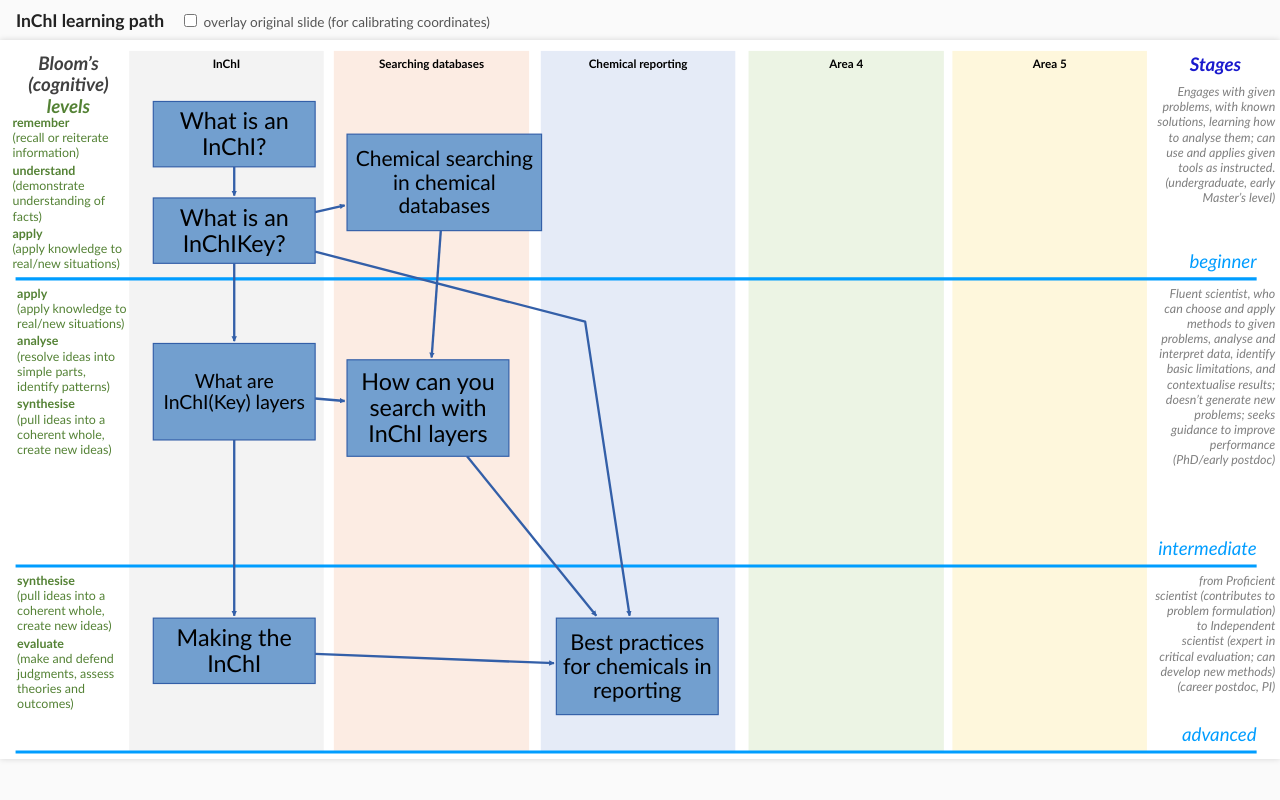
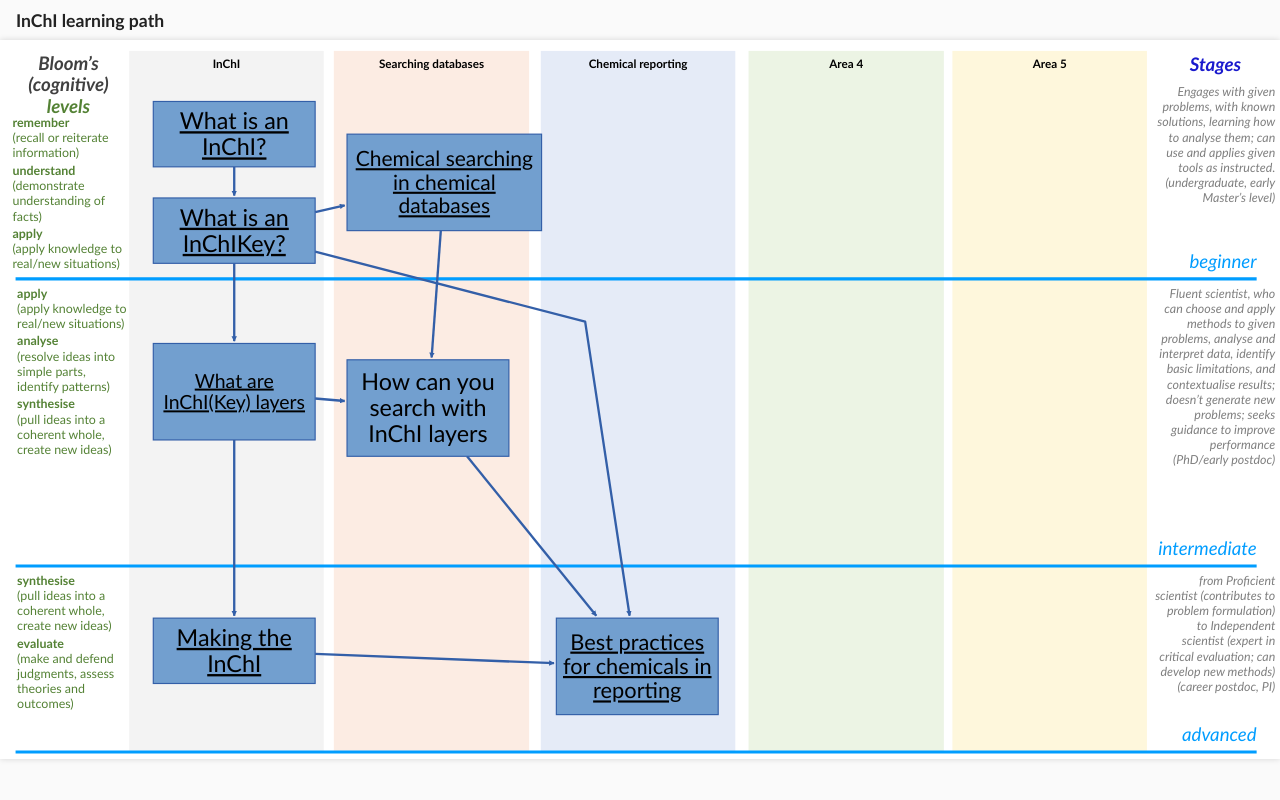
Before and after one commit to FAIR4ChemNL/fair4chemnl-lp, a Flask app: page /inchi.html in a window 1280 px wide. Run offline with Flask 3, Linux system fonts and the light colour scheme; some libraries are stand-ins or nearby versions.

Commit message:
Added links to training materials and removed the overlay original template functionality

```diff
--- a/app.py
+++ b/app.py
@@ -6,7 +6,6 @@ from flask import Flask, abort, render_template, send_from_directory
 
 ROOT = Path(__file__).parent
 DATA_DIR = ROOT / "data"
-BACKGROUND = "background/learning_path.png"
 
 app = Flask(__name__)
 
@@ -34,7 +33,6 @@ def path_page(name):
         title=paths[name],
         prefix="/",
         data_url=f"/data/{name}.json",
-        background=f"/{BACKGROUND}",
     )
 
 
@@ -43,10 +41,6 @@ def data_file(filename):
     return send_from_directory(DATA_DIR, filename)
 
 
-@app.route("/background/learning_path.png")
-def background():
-    return send_from_directory(ROOT / "background", "learning_path.png")
-
 
 if __name__ == "__main__":
     app.run(debug=True)
--- a/build_static.py
+++ b/build_static.py
@@ -6,7 +6,7 @@ import shutil
 import sys
 from pathlib import Path
 
-from app import ROOT, DATA_DIR, BACKGROUND, app, available_paths
+from app import ROOT, DATA_DIR, app, available_paths
 
 OUT = ROOT / "docs"
 
@@ -17,14 +17,12 @@ def main(names):
     OUT.mkdir(exist_ok=True)
     shutil.copytree(ROOT / "static", OUT / "static", dirs_exist_ok=True)
     (OUT / "data").mkdir(exist_ok=True)
-    (OUT / "background").mkdir(exist_ok=True)
-    shutil.copy(ROOT / BACKGROUND, OUT / BACKGROUND)
     (OUT / ".nojekyll").touch()
     env = app.jinja_env
     for name in names:
         shutil.copy(DATA_DIR / f"{name}.json", OUT / "data" / f"{name}.json")
         html = env.get_template("path.html").render(
-            title=paths[name], prefix="", data_url=f"data/{name}.json", background=BACKGROUND
+            title=paths[name], prefix="", data_url=f"data/{name}.json"
         )
         (OUT / f"{name}.html").write_text(html, encoding="utf-8")
         print("wrote", OUT / f"{name}.html")
--- a/data/inchi.json
+++ b/data/inchi.json
@@ -121,7 +121,8 @@
       "x": 301,
       "y": 121,
       "width": 208,
-      "height": 84
+      "height": 84,
+      "url": "https://fair4chemnl.github.io/training-material/materials/50"
     },
     {
       "id": "what-inchikey",
@@ -130,7 +131,8 @@
       "x": 301,
       "y": 245,
       "width": 208,
-      "height": 84
+      "height": 84,
+      "url": "https://fair4chemnl.github.io/training-material/materials/7"
     },
     {
       "id": "layers",
@@ -140,7 +142,8 @@
       "y": 452,
       "width": 208,
       "height": 124,
-      "fontSize": 25
+      "fontSize": 25,
+      "url": "https://fair4chemnl.github.io/training-material/materials/50"
     },
     {
       "id": "making",
@@ -149,7 +152,8 @@
       "x": 301,
       "y": 785,
       "width": 208,
-      "height": 84
+      "height": 84,
+      "url": "https://fair4chemnl.github.io/training-material/materials/6"
     },
     {
       "id": "chem-search",
@@ -159,7 +163,8 @@
       "y": 183,
       "width": 250,
       "height": 124,
-      "fontSize": 27
+      "fontSize": 27,
+      "url": "https://fair4chemnl.github.io/training-material/materials/34"
     },
     {
       "id": "search-layers",
@@ -178,7 +183,8 @@
       "y": 805,
       "width": 208,
       "height": 124,
-      "fontSize": 28
+      "fontSize": 28,
+      "url": "https://fair4chemnl.github.io/training-material/materials/4"
     }
   ],
   "arrows": [
--- a/docs/static/learning_path.css
+++ b/docs/static/learning_path.css
@@ -14,6 +14,7 @@ header.lp-header label { font-size: .85rem; color: #555; }
 .level-label { font-size: 24px; font-style: italic; fill: #009dff; }
 .box-label { fill: #000; pointer-events: none; }
 .box a { cursor: pointer; }
+.box a .box-label { text-decoration: underline; text-decoration-thickness: 1px; text-underline-offset: 4px; }
 .box:hover rect { filter: brightness(1.08); }
 .arrow:hover { stroke-width: 5; }
 .index { max-width: 40rem; margin: 2rem auto; padding: 0 1rem; }
--- a/static/learning_path.css
+++ b/static/learning_path.css
@@ -14,6 +14,7 @@ header.lp-header label { font-size: .85rem; color: #555; }
 .level-label { font-size: 24px; font-style: italic; fill: #009dff; }
 .box-label { fill: #000; pointer-events: none; }
 .box a { cursor: pointer; }
+.box a .box-label { text-decoration: underline; text-decoration-thickness: 1px; text-underline-offset: 4px; }
 .box:hover rect { filter: brightness(1.08); }
 .arrow:hover { stroke-width: 5; }
 .index { max-width: 40rem; margin: 2rem auto; padding: 0 1rem; }
--- a/static/learning_path.js
+++ b/static/learning_path.js
@@ -1,7 +1,7 @@
 /*
  * Reusable d3.js renderer for Bloom's-taxonomy based learning path slides.
  *
- *   LearningPath.render("#chart", "data/inchi.json", { background: "background/learning_path.png" });
+ *   LearningPath.render("#chart", "data/inchi.json");
  *
  * All coordinates in the JSON are in slide pixels (data.canvas.width x height);
  * boxes are positioned by their centre (x, y).
@@ -56,11 +56,6 @@
       .append("path").attr("d", "M0,0 L10,5 L0,10 z").attr("fill", ARROW);
 
     svg.append("rect").attr("width", W).attr("height", H).attr("fill", "#fff");
-
-    if (opts.background) {
-      svg.append("image").attr("href", opts.background).attr("width", W).attr("height", H)
-        .attr("opacity", opts.backgroundOpacity == null ? 0.5 : opts.backgroundOpacity);
-    }
 
     const bottom = d3.max(data.levels, (l) => l.yEnd);
     const sectionById = new Map(data.sections.map((s) => [s.id, s]));
--- a/templates/path.html
+++ b/templates/path.html
@@ -9,19 +9,15 @@
 <body>
   <header class="lp-header">
     <h1>{{ title }}</h1>
-    <label><input type="checkbox" id="overlay"> overlay original slide (for calibrating coordinates)</label>
   </header>
   <div id="chart"></div>
   <script src="https://cdnjs.cloudflare.com/ajax/libs/d3/7.8.5/d3.min.js"></script>
   <script src="{{ prefix }}static/learning_path.js"></script>
   <script>
-    const overlay = document.getElementById("overlay");
-    function draw() {
-      LearningPath.render("#chart", "{{ data_url }}", overlay.checked ? { background: "{{ background }}" } : {})
+    document.fonts.ready.then(() => {
+      LearningPath.render("#chart", "{{ data_url }}")
         .catch((e) => { document.getElementById("chart").textContent = e.message; });
-    }
-    overlay.addEventListener("change", draw);
-    document.fonts.ready.then(draw);
+    });
   </script>
 </body>
 </html>
```
Also changed, not shown: docs/data/inchi.json (+12 -6 lines), docs/inchi.html (+3 -7 lines), docs/static/learning_path.js (+1 -6 lines), README.md, 1 other file.
